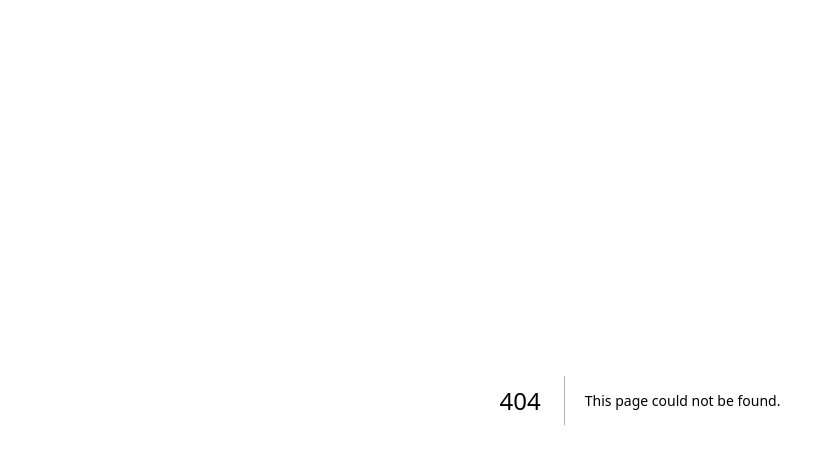
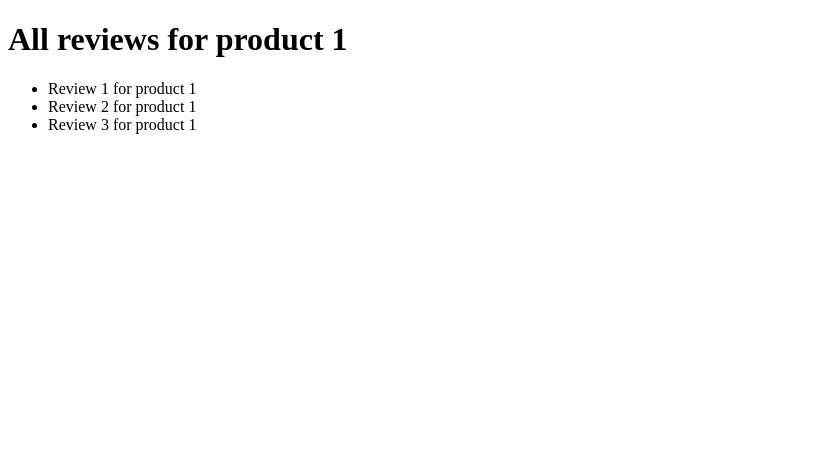
Before and after one commit to MonkeyDNaruto/LearningNextjs, a Next.js app: page /products/1/reviews in a window 1280 px wide. Before the commit this address had no page. Shown: the top 464 px of the page, without its empty margins (0-835 px from the left). Built offline with nearby package versions, Linux system fonts and the light colour scheme.

Commit message:
learned nested dynamic routing

```diff
--- /dev/null
+++ b/app/products/[productId]/reviews/page.tsx
@@ -0,0 +1,18 @@
+export default async function ProductReviews({
+  params,
+}: {
+  params: Promise<{ productId: string }>;
+}) {
+  const { productId } = await params;
+  return (
+    <div>
+      <h1>All reviews for product {productId}</h1>
+
+      <ul>
+        <li>Review 1 for product {productId}</li>
+        <li>Review 2 for product {productId}</li>
+        <li>Review 3 for product {productId}</li>
+      </ul>
+    </div>
+  );
+}
```
Also changed, not shown: app/products/[productId]/reviews/[reviewId]/page.tsx (added, +12 -0 lines).
